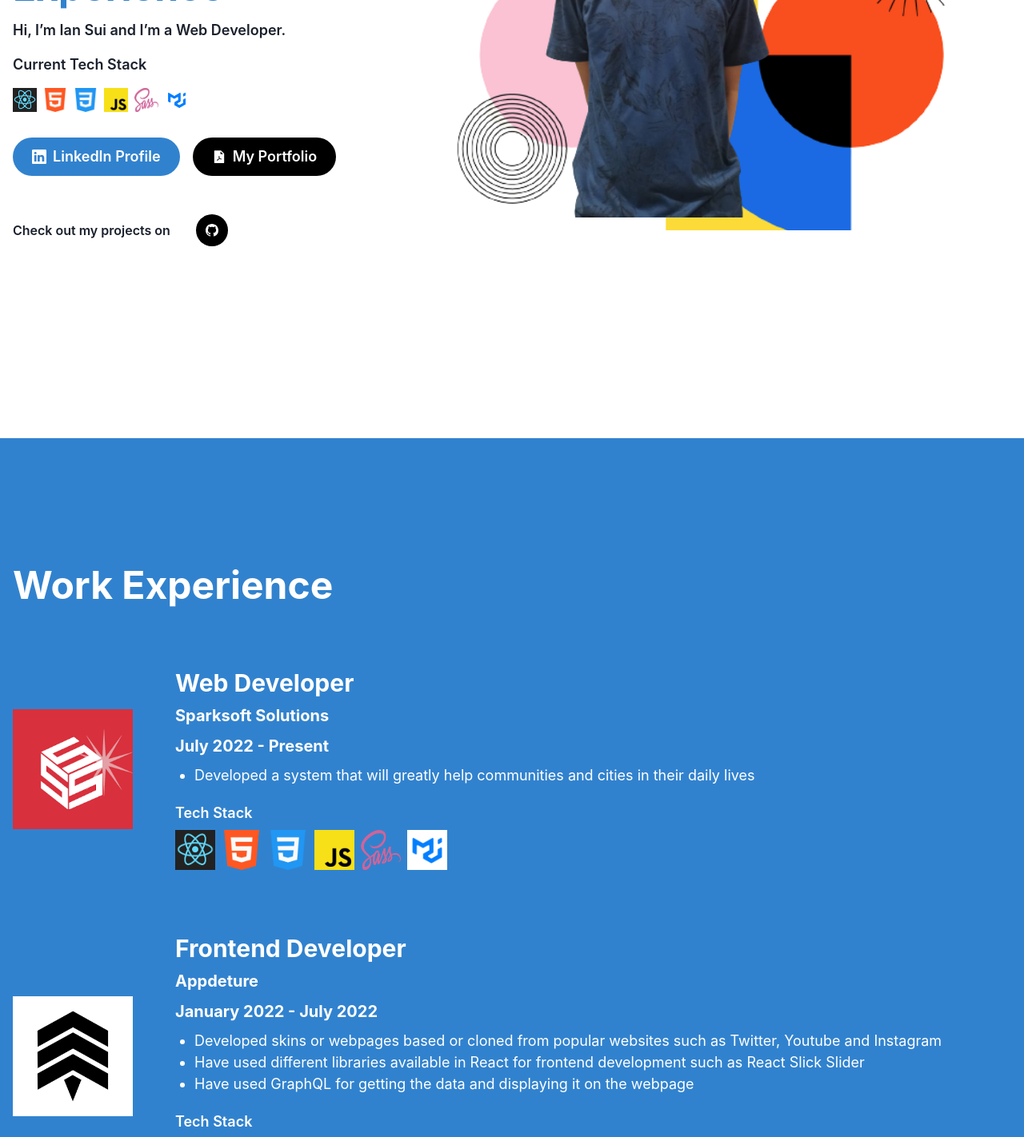
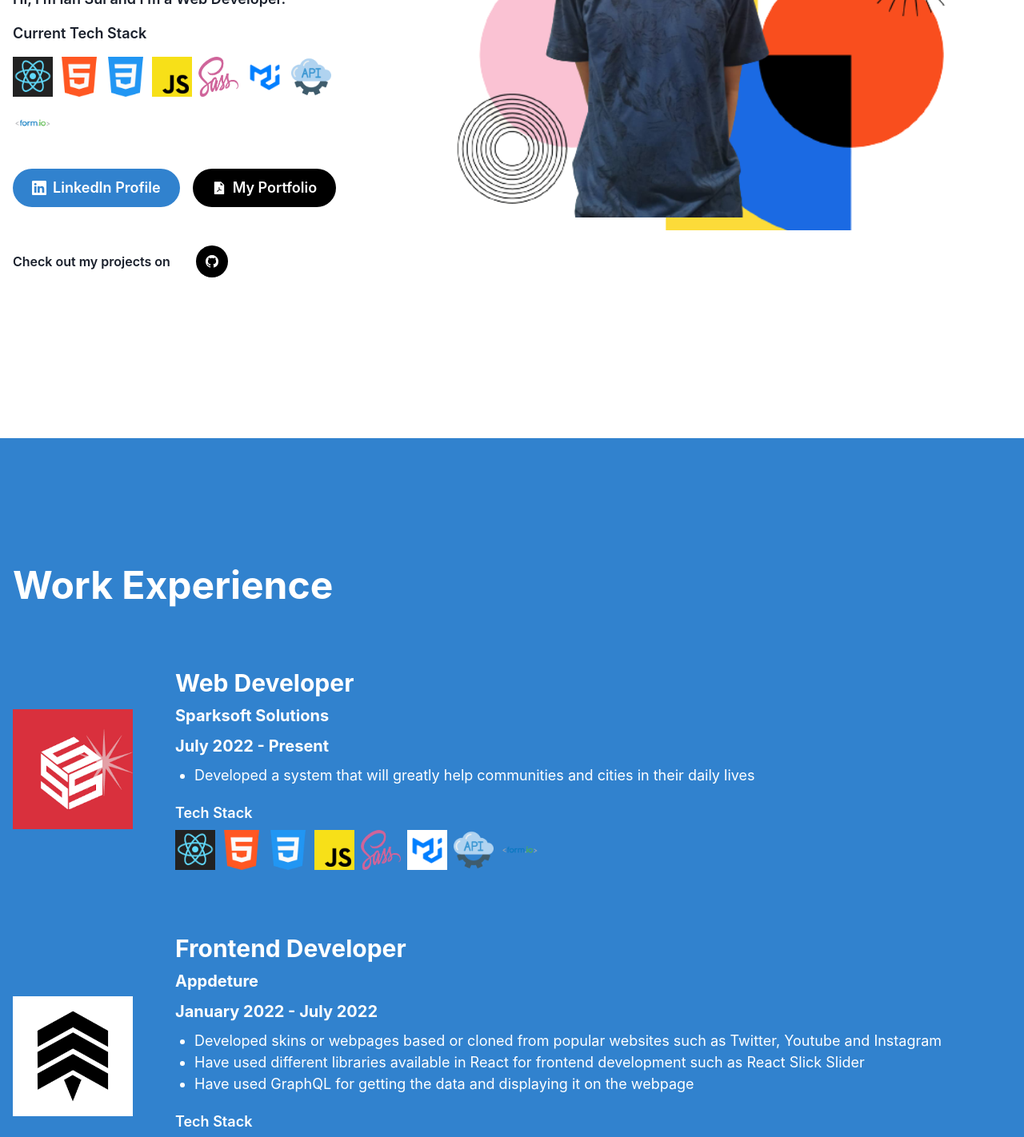
Before and after one commit to iansui2/my-portfolio, a Next.js app: page / in a window 1280 px wide. Shown: the part 440-1862 px from the top of the page at 80% size. Built offline with nearby package versions, Linux system fonts and the light colour scheme.

Commit message:
added new skills

```diff
--- a/components/Footer.js
+++ b/components/Footer.js
@@ -37,7 +37,7 @@ export const Footer = ({ }) => (
         <Spacer />
         <HStack spacing={1} fontWeight="bold">
           <Text>Last Updated on</Text>
-          <Text color="blue.500" cursor="default" _hover={{ transform: 'scale(1.05)' }}>August 14, 2022</Text>
+          <Text color="blue.500" cursor="default" _hover={{ transform: 'scale(1.05)' }}>September 17, 2022</Text>
         </HStack>
       </Stack>
     </Container>
--- a/components/sections/Experience.js
+++ b/components/sections/Experience.js
@@ -1,4 +1,4 @@
-import { Box, Heading, Text, VStack, Container, Stack, Image, HStack, List, ListItem, UnorderedList } from "@chakra-ui/react"
+import { Box, Heading, Text, VStack, Container, Wrap, Stack, Image, HStack, List, ListItem, UnorderedList } from "@chakra-ui/react"
 import Flash from "react-reveal/Flash"
 import { MotionBox } from "../Motion";
 
@@ -37,6 +37,8 @@ const experienceData = [
       "../../images/javascript.png",
       "../../images/sass.png",
       "../../images/mui.png",
+      "../../images/api.png",
+      "../../images/form.io.png"
     ],
     timeframe: "July 2022 - Present"
   },
@@ -55,7 +57,8 @@ const experienceData = [
       "../../images/html.png",
       "../../images/css.png",
       "../../images/javascript.png",
-      "../../images/chakra.png"
+      "../../images/chakra.png",
+      "../../images/graphql.png"
     ],
     timeframe: "January 2022 - July 2022"
   },
@@ -111,7 +114,7 @@ export const Experience = ({ }) => (
                       }
                     </UnorderedList>
                     <Text fontSize="lg" fontWeight="semibold">Tech Stack</Text>
-                    <HStack spacing={2}>
+                    <Wrap spacing={2}>
                     {
                       data.technologies.map((tech, techKey) =>
                         <MotionBox key={techKey} variants={item}>
@@ -119,7 +122,7 @@ export const Experience = ({ }) => (
                         </MotionBox>
                       )
                     }
-                    </HStack>
+                    </Wrap>
                   </VStack>
                 </Stack>
               </Flash>
--- a/components/sections/Hero.js
+++ b/components/sections/Hero.js
@@ -1,4 +1,4 @@
-import { Box, Heading, HStack, Text, Container, VStack, Button, IconButton, Image, Stack, useColorModeValue as mode } from "@chakra-ui/react";
+import { Box, Heading, Wrap, HStack, Text, Container, VStack, Button, IconButton, Image, Stack, useColorModeValue as mode } from "@chakra-ui/react";
 import { AiFillFilePdf } from 'react-icons/ai'
 import { BsGithub, BsLinkedin } from 'react-icons/bs'
 import { MotionBox } from "../Motion";
@@ -30,6 +30,8 @@ const techData = [
   "../../images/javascript.png",
   "../../images/sass.png",
   "../../images/mui.png",
+  "../../images/api.png",
+  "../../images/form.io.png"
 ]
 
 export const Hero = () => (
@@ -50,15 +52,15 @@ export const Hero = () => (
             <MotionBox variants={item}>
               <Text fontWeight="semibold" fontSize="lg">Current Tech Stack</Text>
             </MotionBox>
-            <HStack spacing={2} pb={4}>
+            <Wrap pb={4}>
               {
                 techData.map((tech, techKey) =>
                   <MotionBox key={techKey} variants={item}>
-                    <Image src={tech} alt="Tech" boxSize="30px" _hover={{ transform: 'scale(1.1)' }} />
+                    <Image src={tech} alt="Tech" boxSize="50px" _hover={{ transform: 'scale(1.1)' }} />
                   </MotionBox>
                 )
               }
-            </HStack>
+            </Wrap>
             <MotionBox variants={item}>
               <Stack direction={{ base: 'column', lg: 'row' }} spacing={4} pb={8}>
                 <Button
--- a/components/sections/Skills.js
+++ b/components/sections/Skills.js
@@ -47,6 +47,14 @@ const skillsData = [
   {
     title: "Sass",
     image: "../images/sass.png"
+  },
+  {
+    title: "API",
+    image: "../images/api.png"
+  },
+  {
+    title: "Form.io",
+    image: "../images/form.io.png"
   },
   {
     title: "NextJS",
@@ -104,9 +112,9 @@ export const Skills = ({ }) => (
         <VStack align="center" spacing={8}>
           <Heading size="2xl">Skills</Heading>
           <Heading size="lg">Featured Skills</Heading>
-          <Grid templateColumns={{ base: 'auto', md: 'repeat(3, 1fr)' }} gap={12} pb={10}>
+          <Grid templateColumns={{ base: 'auto', md: 'repeat(3, 1fr)', lg: 'repeat(4, 1fr)', xl: 'repeat(5, 1fr)' }} gap={12} pb={10}>
             {
-              skillsData.slice(0,6).map((skill, skillKey) => (
+              skillsData.slice(0,8).map((skill, skillKey) => (
                 <MotionBox key={skillKey} variants={item}>
                   <VStack boxShadow="xl" borderRadius="xl" bg="blue.500" color="white" p={8} align="center" spacing={2} _hover={{ transform: 'scale(1.1)' }}>
                     <Image src={skill.image} boxSize="70px" alt={skill.title} />
@@ -119,7 +127,7 @@ export const Skills = ({ }) => (
           <Heading size="lg">Other Skills</Heading>
           <Grid templateColumns={{ base: 'auto', md: 'repeat(3, 1fr)', lg: 'repeat(4, 1fr)', xl: 'repeat(5, 1fr)' }} gap={12} pb={10}>
             {
-              skillsData.slice(6,14).map((skill, skillKey) => (
+              skillsData.slice(8,14).map((skill, skillKey) => (
                 <MotionBox key={skillKey} variants={item}>
                   <VStack boxShadow="xl" borderRadius="xl" bg="blue.500" color="white" p={8} align="center" spacing={2} _hover={{ transform: 'scale(1.1)' }}>
                     <Image src={skill.image} boxSize="70px"  alt={skill.title} />
```
Also changed, not shown: public/images/api.png (added), public/images/form.io.png (added).
